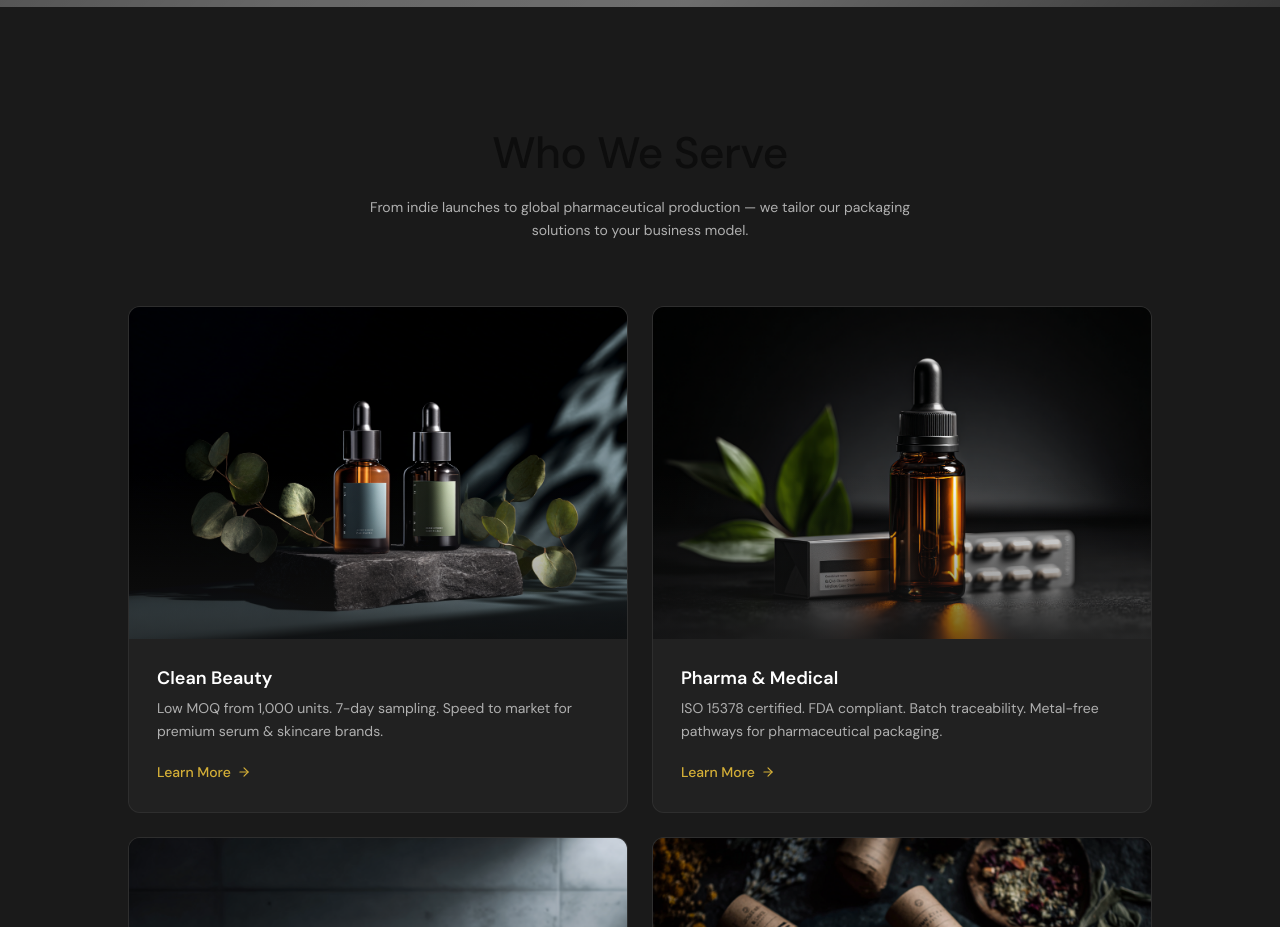
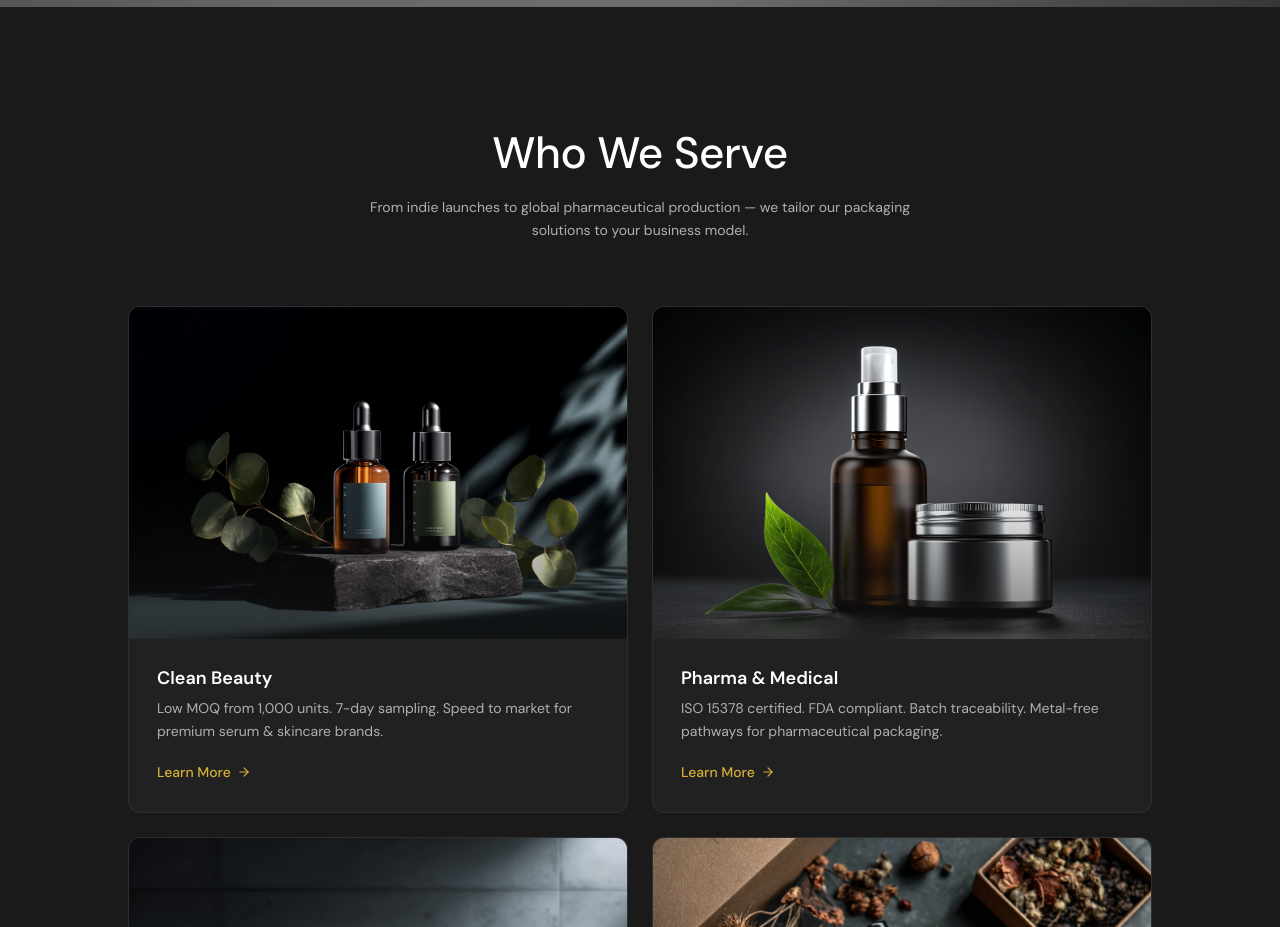
Before and after one commit to daisyfilfi1-lgtm/greenyard-global, a Next.js app: page / in a window 1280 px wide. Shown: the part 800-1727 px from the top of the page. Built offline with nearby package versions, Linux system fonts and the light colour scheme; no server answers; grey boxes are pictures that could not be loaded.

Commit message:
fix: Who We Serve title white-on-dark + regen pharma/indie-dtc images with pumps

```diff
--- a/app/page.tsx
+++ b/app/page.tsx
@@ -153,7 +153,7 @@
     <section className="bg-[#1A1A1A]">
       <div className="section-container section-padding">
         <div className="reveal text-center mb-12 md:mb-16">
-          <h2 className="section-title mb-4 text-white">
+          <h2 className="section-title-white mb-4">
             {t.whoWeServe.title}
           </h2>
           <p className="text-[#B0B0B0] max-w-xl mx-auto leading-relaxed text-sm">
```
Also changed, not shown: public/images/segments/indie-dtc.jpg, public/images/segments/pharma.jpg.
